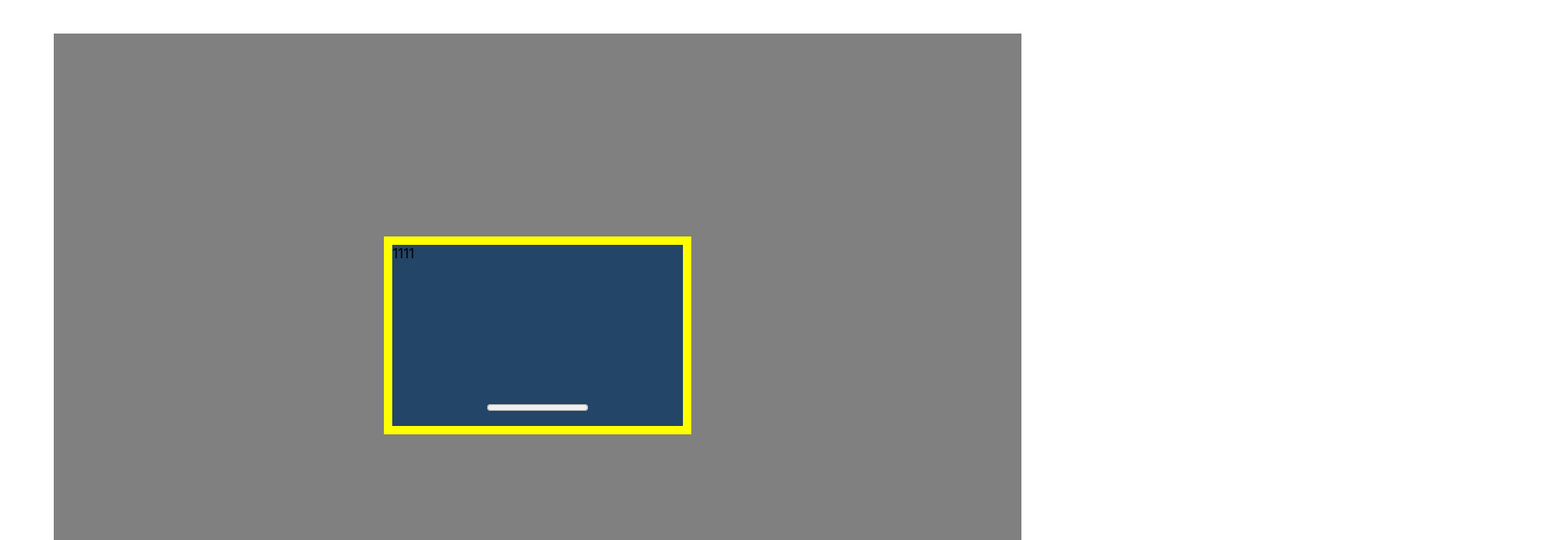
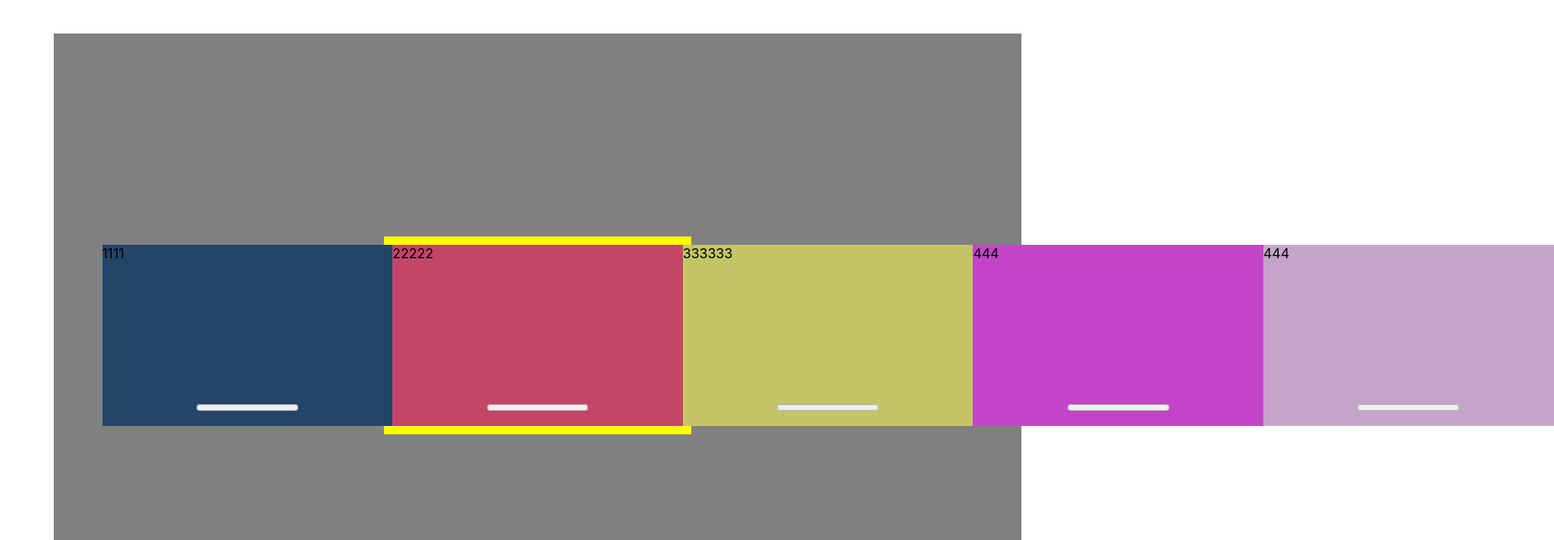
Before and after one commit to maxyou/react-ts-slider, a React (Create React App) app: page / in a window 1280 px wide. Shown: the top 644 px of the page at 84% size, 1850 px wide, since content can reach past the window. Built offline with nearby package versions, Linux system fonts and the light colour scheme.

Commit message:
childrenLeft:number[]

```diff
--- a/src/App.tsx
+++ b/src/App.tsx
@@ -29,10 +29,12 @@ function App() {
     <StyledDivApp>
       <StyledDivByUser color='yellow'>
 
-        <Carousel option={{ startAt: 1, autoPlay: false }}>
+        <Carousel option={{ slideTime: 1000, autoPlay: false }}>
           <div>1111</div>
-          {/* <div>22222</div> */}
-          {/* <div>333333</div> */}
+          <div>22222</div>
+          <div>333333</div>
+          <div>444</div>
+          <div>444</div>
         </Carousel>
 
       </StyledDivByUser>
--- a/src/view/carousel/index.tsx
+++ b/src/view/carousel/index.tsx
@@ -28,7 +28,7 @@ const StyledDivWin = styled.div<ILeft>`
 //left:${(props)=>props.left}%;
 
 interface CarouselOption {
-  startAt: number,
+  slideTime: number,
   autoPlay: boolean
 }
 interface IProps {
@@ -38,22 +38,27 @@ interface IProps {
 
 function Carousel(props: IProps) {
 
-  console.log('props.children.length:')
-  console.log(props.children.length)
-  console.log('React.Children:')
-  console.log(React.Children.count(props.children))
+  const childrenNumber = React.Children.count(props.children)
+  const childrenLeft:number[] = []
 
-  const [left, setLeft] = useState(0)
+  for(let i = 0; i < childrenNumber; i++){
+      let leftOffset = ((childrenNumber - 1)*100)/2 - (100*i)
+      console.log(`i=${i}, a=${leftOffset}`)
+      childrenLeft.push(leftOffset)
+  }
+  console.log(childrenLeft)
+
+  const [left, setLeft] = useState(childrenLeft[0])
   const [counts, setCounts] = useState<number[]>()
 
-  // useEffect(
-  //   () => {
-  //     console.log('run setCounts()')
-  //     setTimeout(() => {
-  //       setLeft(100)
-  //     }, 2000);
-  //   }, []
-  // )
+  useEffect(
+    () => {
+      console.log('run setCounts()')
+      setTimeout(() => {
+        setLeft(childrenLeft[1])
+      }, 2000);
+    }, []
+  )
   useEffect(
     () => {
       console.log('run setCounts()')
@@ -67,8 +72,6 @@ function Carousel(props: IProps) {
     <StyledDivWin left={left}>
       {
         React.Children.map(props.children,(v: any, index: number) => {
-          console.log('========v.key:')
-          console.log(v.key)
           return <Sub key={index} color={getColor(index)} process={counts ? counts[index] : 0}>{v}</Sub>
         })
       }
```
